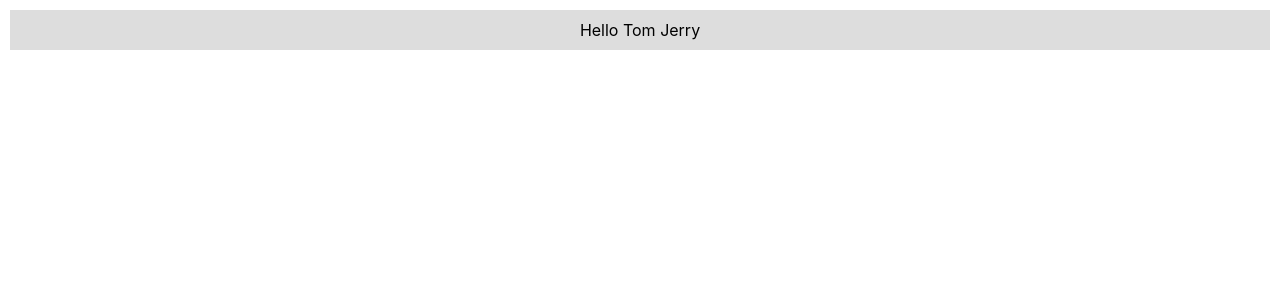
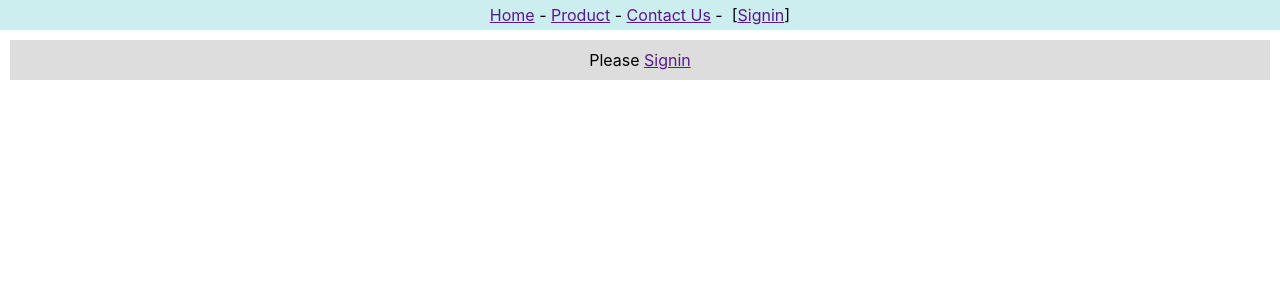
Before and after one commit to phollakrit/app1_ECT68, a React (Create React App) app: page / in a window 1280 px wide. Shown: the top 300 px of the page. Built offline with nearby package versions, Linux system fonts and the light colour scheme.

Commit message:
Context with State

```diff
--- a/src/App.js
+++ b/src/App.js
@@ -1,11 +1,15 @@
 import React from "react";
 import { userContext } from "./context";
 import Content from "./context-content";
+import Header2 from "./context-header2";
+import Content2 from "./context-content2";
 
 function App() {
+  let [user,setUser]=React.useState('')
   return(
-    <userContext.Provider value={'Tom Jerry'}>
-      <Content/>
+    <userContext.Provider value={[user,setUser]}>
+      <Header2/>
+      <Content2/>
     </userContext.Provider>
   )
 }
--- /dev/null
+++ b/src/context-content2.js
@@ -0,0 +1,25 @@
+import React from "react";
+import { userContext } from "./context";
+export default function Content2(){
+    let [user,setUser]=React.useContext(userContext)
+    const contentStyle={
+        backgroundColor:'#ddd',
+        textAlign:'center',
+        margin:10,
+        padding:10
+    }
+    const onClickSignin=(event)=>{
+        event.preventDefault()
+        setUser('Tom Jerry')
+    }
+    return(
+        <div style={contentStyle}>
+        {
+            (user)
+            ?<span>Hello {user}</span>
+            :<span>Please <a href=""
+            onClick={onClickSignin}>Signin</a></span>
+        }
+        </div>
+    )
+}
--- /dev/null
+++ b/src/context-header2.js
@@ -0,0 +1,42 @@
+import React from "react";
+import {userContext} from './context'
+
+
+export default class Header2 extends React.Component{
+    static contextType=userContext
+
+    render() {
+        let [user,setUser]=this.context
+
+        const headerStyle={
+            backgroundColor:'#cee',
+            textAlign:'center',
+            padding:5
+        }
+
+        const onClickSignout=(event)=>{
+            event.preventDefault()
+            setUser('')
+        }
+
+        const onClickSignin=(event)=>{
+            event.preventDefault()
+            setUser('Tom Jerry')
+        }
+
+        return(
+            <div style={headerStyle}>
+                <a href="">Home</a>&nbsp;-&nbsp;
+                <a href="">Product</a>&nbsp;-&nbsp;
+                <a href="">Contact Us</a>&nbsp;-&nbsp;&nbsp;
+                {
+                    (user)
+                    ?<span>[{user}&nbsp;:&nbsp;<a href=""
+                        onClick={onClickSignout}>Signout</a>]</span>
+                    :<span>[<a href=""
+                        onClick={onClickSignin}>Signin</a>]</span>
+                }
+            </div>
+        )
+    }
+}
```
